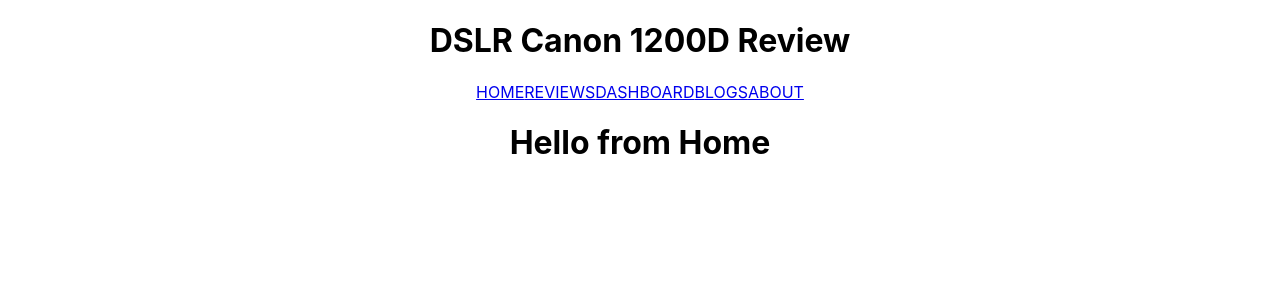
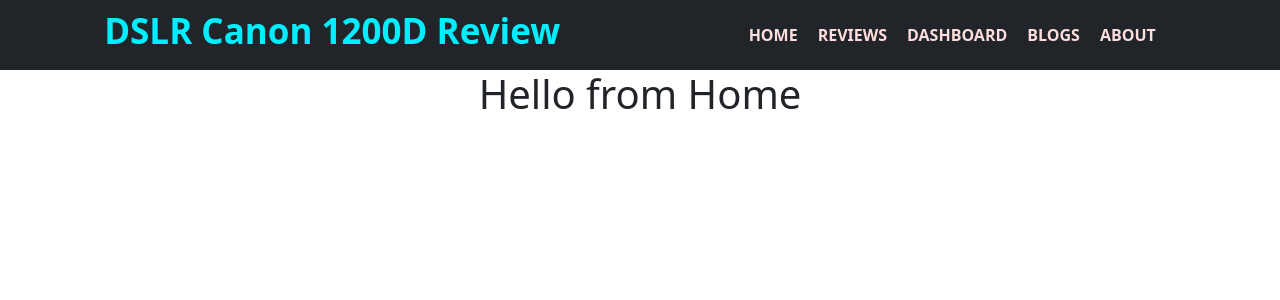
Before and after one commit to Sanjidk/product-analysis-website, a React (Create React App) app: page / in a window 1280 px wide. Shown: the top 300 px of the page. Built offline with nearby package versions, Linux system fonts and the light colour scheme.

Commit message:
header done

```diff
--- a/package.json
+++ b/package.json
@@ -6,7 +6,9 @@
     "@testing-library/jest-dom": "^5.16.3",
     "@testing-library/react": "^12.1.4",
     "@testing-library/user-event": "^13.5.0",
+    "bootstrap": "^5.1.3",
     "react": "^18.0.0",
+    "react-bootstrap": "^2.2.2",
     "react-dom": "^18.0.0",
     "react-router-dom": "^6.3.0",
     "react-scripts": "5.0.0",
--- a/src/components/Header/Header.css
+++ b/src/components/Header/Header.css
@@ -0,0 +1,23 @@
+.head-title{
+  font-weight: 700;
+  font-size: 35px;
+  color: rgb(0, 238, 255);
+}
+
+.nav-bar{
+  margin-right: 20px;
+  text-decoration: none;
+  font-weight: 700;
+  color: rgb(255, 221, 221);
+}
+
+.nav-bar:hover{
+  color: rgb(81, 255, 0);
+}
+
+.header-nav{
+  padding: 10px;
+  display: flex;
+  justify-content: space-around;
+  align-items: center;
+}
--- a/src/components/Header/Header.js
+++ b/src/components/Header/Header.js
@@ -1,16 +1,17 @@
 import React from 'react';
+import './Header.css';
 import { Link } from 'react-router-dom';
 
 const Header = () => {
   return (
-    <div>
-      <h1>DSLR Canon 1200D Review</h1>
+    <div className='bg-dark text-white header-nav'>
+      <h1 className='head-title'>DSLR Canon 1200D Review</h1>
       <nav>
-      <Link to='/'>HOME</Link>
-      <Link to='/reviews'>REVIEWS</Link>
-      <Link to='/dashboard'>DASHBOARD</Link>
-      <Link to='/blogs'>BLOGS</Link>
-      <Link to='/about'>ABOUT</Link>
+      <Link className='nav-bar' to='/'>HOME</Link>
+      <Link className='nav-bar' to='/reviews'>REVIEWS</Link>
+      <Link className='nav-bar' to='/dashboard'>DASHBOARD</Link>
+      <Link className='nav-bar' to='/blogs'>BLOGS</Link>
+      <Link className='nav-bar' to='/about'>ABOUT</Link>
     </nav>
     </div>
   );
--- a/src/index.js
+++ b/src/index.js
@@ -4,6 +4,7 @@
 import App from './App';
 import reportWebVitals from './reportWebVitals';
 import { BrowserRouter } from 'react-router-dom';
+import 'bootstrap/dist/css/bootstrap.min.css';
 
 ReactDOM.render(
   <BrowserRouter>
```
Also changed, not shown: 1 other file (tests, documents, lock files or other folders).
